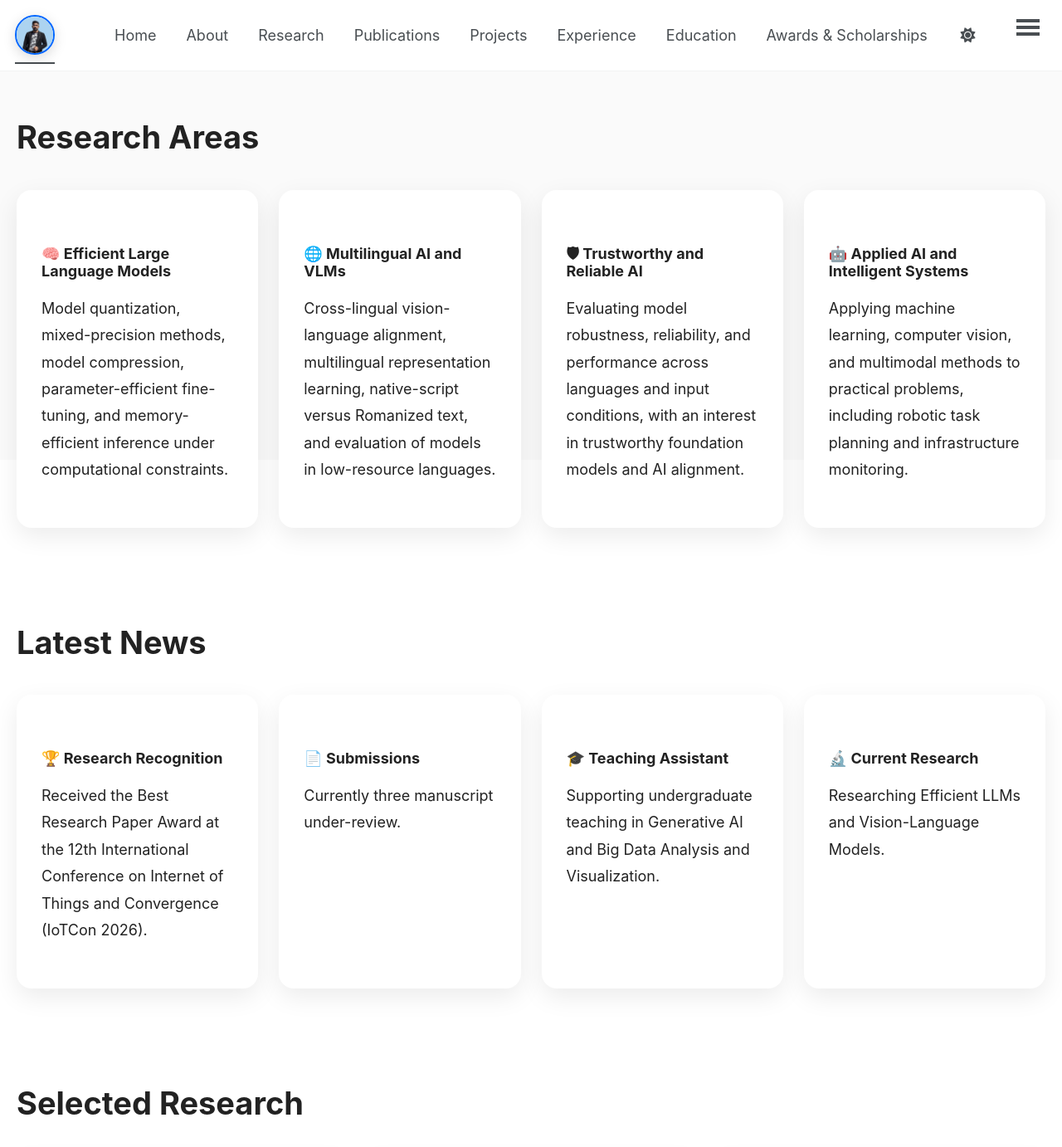
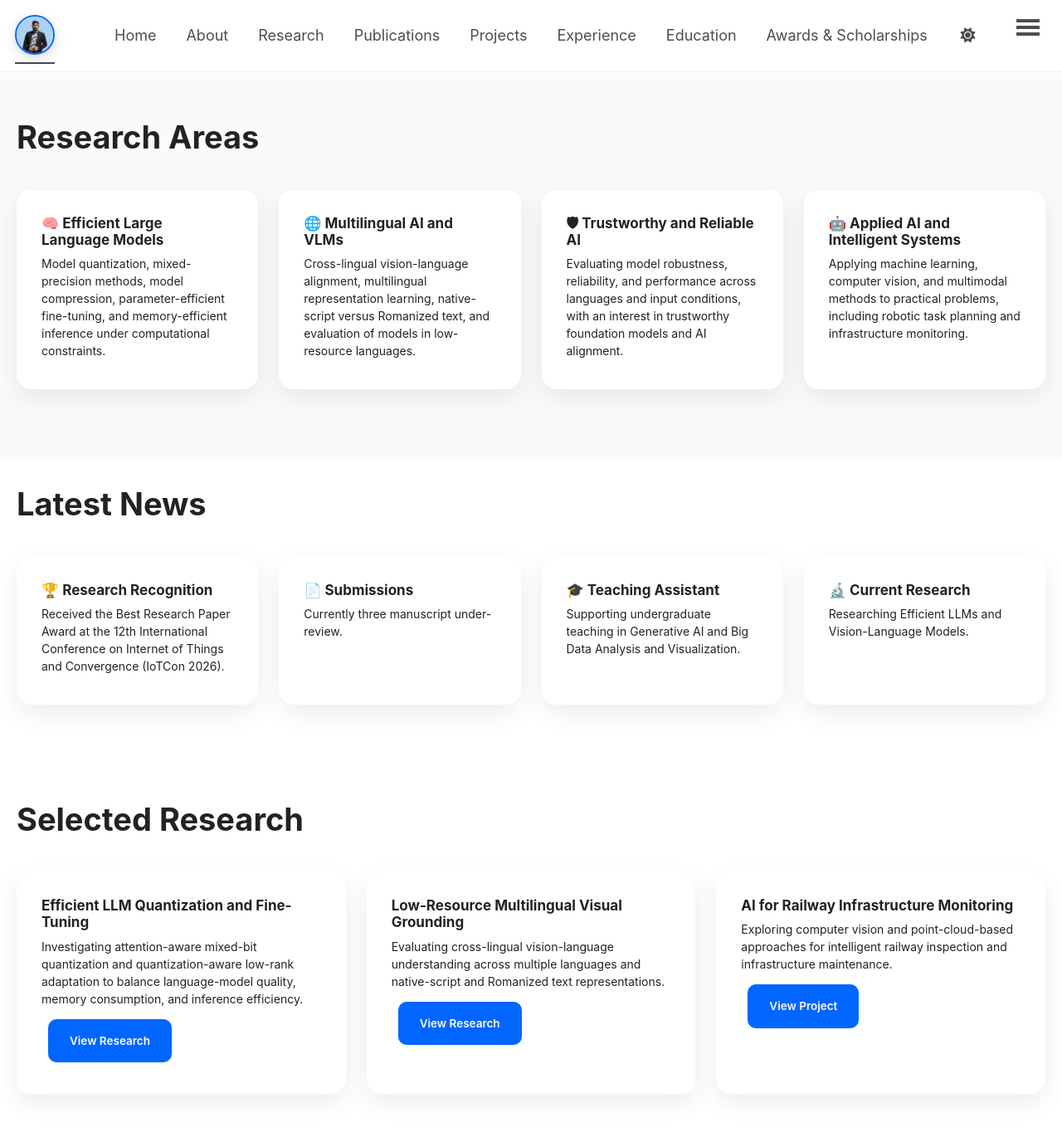
Before and after one commit to Fazi743/Fazi743.github.io, a Jekyll site: the page built from index.html, in a window 1280 px wide and 1400 px high, scrolled down 846 px. Shown: the top 1382 px of the window at 83% size. Built offline with Jekyll 4.4.1, drawn with Linux system fonts in a browser that asks for light colours; a style sheet for code colours, icons or effects is not loaded.

Commit message:
Add styles for portfolio cards in custom.css
Added styles for portfolio card images and text.

```diff
--- a/assets/css/custom.css
+++ b/assets/css/custom.css
@@ -267,6 +267,11 @@
   margin-top: auto !important;   /* pushes footer to the bottom */
 }
 
+/*--------- Portfolio Cards --------*/
+.card img{ width:100%; height:160px; object-fit:cover; border-radius:10px; margin-bottom:12px; }
+.card h3{ font-size:17px; margin:0 0 8px; }
+.card p{ font-size:14px; line-height:1.5; margin:0 0 6px; }
+
 /* ---------- Mobile ---------- */
 
 @media(max-width:900px){
```
